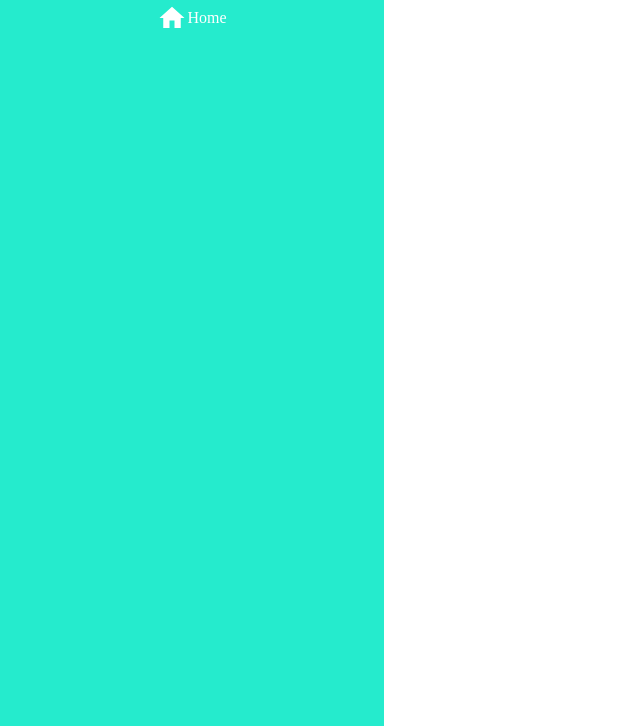
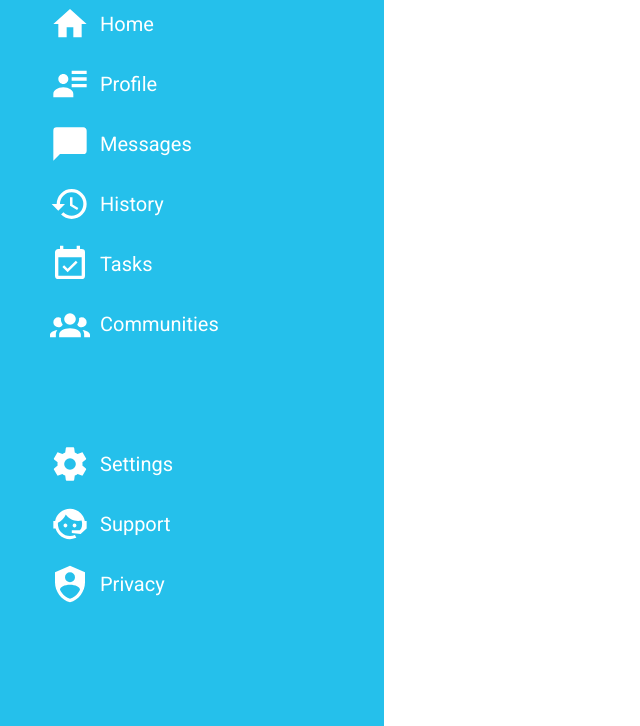
Before and after one commit to Slimdaddy254/admin-dashboard, a plain HTML site: page index.html in a window 1280 px wide. Shown: the part 74-800 px from the top of the page, without its empty margins (0-640 px from the left). Drawn offline with Linux system fonts and the light colour scheme.

Commit message:
Create left side bar with icons and text

```diff
--- a/index.html
+++ b/index.html
@@ -10,13 +10,47 @@
     <div class="grid">
         <div class="sidebar">
             <div class="logo-text">
-                <svg xmlns="http://www.w3.org/2000/svg" viewBox="0 0 24 24" width="30" height="30"><title>view-dashboard</title><path d="M13,3V9H21V3M13,21H21V11H13M3,21H11V15H3M3,13H11V3H3V13Z" fill="white"  /></svg>
+                <svg xmlns="http://www.w3.org/2000/svg" viewBox="0 0 24 24" width="30" height="30"><title>view-dashboard</title><path d="M13,3V9H21V3M13,21H21V11H13M3,21H11V15H3M3,13H11V3H3V13Z" fill="white" /></svg>
                 <h1>Dashboard</h1>
             </div>
             <div class="list-items">
                 <div class="icon-text">
-                    <svg xmlns="http://www.w3.org/2000/svg" viewBox="0 0 24 24" width="30" height="30"><title>home</title><path d="M10,20V14H14V20H19V12H22L12,3L2,12H5V20H10Z" fill="white" /></svg>
+                    <svg class="list-icons"xmlns="http://www.w3.org/2000/svg" viewBox="0 0 24 24"><title>home</title><path d="M10,20V14H14V20H19V12H22L12,3L2,12H5V20H10Z"/></svg>
                     <p>Home</p>
+                </div>
+                <div class="icon-text">
+                    <svg class="list-icons"xmlns="http://www.w3.org/2000/svg" viewBox="0 0 24 24"><title>account-details</title><path d="M11 9C11 10.66 9.66 12 8 12C6.34 12 5 10.66 5 9C5 7.34 6.34 6 8 6C9.66 6 11 7.34 11 9M14 20H2V18C2 15.79 4.69 14 8 14C11.31 14 14 15.79 14 18M22 12V14H13V12M22 8V10H13V8M22 4V6H13V4Z" /></svg>
+                    <p>Profile</p>
+                </div>
+                <div class="icon-text">
+                    <svg class="list-icons"xmlns="http://www.w3.org/2000/svg" viewBox="0 0 24 24"><title>message</title><path d="M20,2H4A2,2 0 0,0 2,4V22L6,18H20A2,2 0 0,0 22,16V4C22,2.89 21.1,2 20,2Z" /></svg>
+                    <p>Messages</p>
+                </div>
+                <div class="icon-text">
+                    <svg class="list-icons"xmlns="http://www.w3.org/2000/svg" viewBox="0 0 24 24"><title>history</title><path d="M13.5,8H12V13L16.28,15.54L17,14.33L13.5,12.25V8M13,3A9,9 0 0,0 4,12H1L4.96,16.03L9,12H6A7,7 0 0,1 13,5A7,7 0 0,1 20,12A7,7 0 0,1 13,19C11.07,19 9.32,18.21 8.06,16.94L6.64,18.36C8.27,20 10.5,21 13,21A9,9 0 0,0 22,12A9,9 0 0,0 13,3" /></svg>
+                    <p>History</p>
+                </div>
+                <div class="icon-text">
+                    <svg class="list-icons"xmlns="http://www.w3.org/2000/svg" viewBox="0 0 24 24"><title>calendar-check</title><path d="M19,19H5V8H19M19,3H18V1H16V3H8V1H6V3H5C3.89,3 3,3.9 3,5V19A2,2 0 0,0 5,21H19A2,2 0 0,0 21,19V5A2,2 0 0,0 19,3M16.53,11.06L15.47,10L10.59,14.88L8.47,12.76L7.41,13.82L10.59,17L16.53,11.06Z" /></svg>
+                    <p>Tasks</p>
+                </div>
+                <div class="icon-text">
+                    <svg class="list-icons"xmlns="http://www.w3.org/2000/svg" viewBox="0 0 24 24"><title>account-group</title><path d="M12,5.5A3.5,3.5 0 0,1 15.5,9A3.5,3.5 0 0,1 12,12.5A3.5,3.5 0 0,1 8.5,9A3.5,3.5 0 0,1 12,5.5M5,8C5.56,8 6.08,8.15 6.53,8.42C6.38,9.85 6.8,11.27 7.66,12.38C7.16,13.34 6.16,14 5,14A3,3 0 0,1 2,11A3,3 0 0,1 5,8M19,8A3,3 0 0,1 22,11A3,3 0 0,1 19,14C17.84,14 16.84,13.34 16.34,12.38C17.2,11.27 17.62,9.85 17.47,8.42C17.92,8.15 18.44,8 19,8M5.5,18.25C5.5,16.18 8.41,14.5 12,14.5C15.59,14.5 18.5,16.18 18.5,18.25V20H5.5V18.25M0,20V18.5C0,17.11 1.89,15.94 4.45,15.6C3.86,16.28 3.5,17.22 3.5,18.25V20H0M24,20H20.5V18.25C20.5,17.22 20.14,16.28 19.55,15.6C22.11,15.94 24,17.11 24,18.5V20Z" /></svg>
+                    <p>Communities</p>
+                </div>
+            </div>
+            <div class="list-items-below">
+                <div class="icon-text">
+                    <svg class="list-icons"xmlns="http://www.w3.org/2000/svg" viewBox="0 0 24 24"><title>cog</title><path d="M12,15.5A3.5,3.5 0 0,1 8.5,12A3.5,3.5 0 0,1 12,8.5A3.5,3.5 0 0,1 15.5,12A3.5,3.5 0 0,1 12,15.5M19.43,12.97C19.47,12.65 19.5,12.33 19.5,12C19.5,11.67 19.47,11.34 19.43,11L21.54,9.37C21.73,9.22 21.78,8.95 21.66,8.73L19.66,5.27C19.54,5.05 19.27,4.96 19.05,5.05L16.56,6.05C16.04,5.66 15.5,5.32 14.87,5.07L14.5,2.42C14.46,2.18 14.25,2 14,2H10C9.75,2 9.54,2.18 9.5,2.42L9.13,5.07C8.5,5.32 7.96,5.66 7.44,6.05L4.95,5.05C4.73,4.96 4.46,5.05 4.34,5.27L2.34,8.73C2.21,8.95 2.27,9.22 2.46,9.37L4.57,11C4.53,11.34 4.5,11.67 4.5,12C4.5,12.33 4.53,12.65 4.57,12.97L2.46,14.63C2.27,14.78 2.21,15.05 2.34,15.27L4.34,18.73C4.46,18.95 4.73,19.03 4.95,18.95L7.44,17.94C7.96,18.34 8.5,18.68 9.13,18.93L9.5,21.58C9.54,21.82 9.75,22 10,22H14C14.25,22 14.46,21.82 14.5,21.58L14.87,18.93C15.5,18.67 16.04,18.34 16.56,17.94L19.05,18.95C19.27,19.03 19.54,18.95 19.66,18.73L21.66,15.27C21.78,15.05 21.73,14.78 21.54,14.63L19.43,12.97Z" /></svg>
+                    <p>Settings</p>
+                </div>
+                <div class="icon-text">
+                    <svg class="list-icons"xmlns="http://www.w3.org/2000/svg" viewBox="0 0 24 24"><title>face-agent</title><path d="M18.72,14.76C19.07,13.91 19.26,13 19.26,12C19.26,11.28 19.15,10.59 18.96,9.95C18.31,10.1 17.63,10.18 16.92,10.18C13.86,10.18 11.15,8.67 9.5,6.34C8.61,8.5 6.91,10.26 4.77,11.22C4.73,11.47 4.73,11.74 4.73,12A7.27,7.27 0 0,0 12,19.27C13.05,19.27 14.06,19.04 14.97,18.63C15.54,19.72 15.8,20.26 15.78,20.26C14.14,20.81 12.87,21.08 12,21.08C9.58,21.08 7.27,20.13 5.57,18.42C4.53,17.38 3.76,16.11 3.33,14.73H2V10.18H3.09C3.93,6.04 7.6,2.92 12,2.92C14.4,2.92 16.71,3.87 18.42,5.58C19.69,6.84 20.54,8.45 20.89,10.18H22V14.67H22V14.69L22,14.73H21.94L18.38,18L13.08,17.4V15.73H17.91L18.72,14.76M9.27,11.77C9.57,11.77 9.86,11.89 10.07,12.11C10.28,12.32 10.4,12.61 10.4,12.91C10.4,13.21 10.28,13.5 10.07,13.71C9.86,13.92 9.57,14.04 9.27,14.04C8.64,14.04 8.13,13.54 8.13,12.91C8.13,12.28 8.64,11.77 9.27,11.77M14.72,11.77C15.35,11.77 15.85,12.28 15.85,12.91C15.85,13.54 15.35,14.04 14.72,14.04C14.09,14.04 13.58,13.54 13.58,12.91A1.14,1.14 0 0,1 14.72,11.77Z" /></svg>
+                    <p>Support</p>
+                </div>
+                <div class="icon-text">
+                    <svg class="list-icons"xmlns="http://www.w3.org/2000/svg" viewBox="0 0 24 24"><title>shield-account</title><path d="M12,1L3,5V11C3,16.55 6.84,21.74 12,23C17.16,21.74 21,16.55 21,11V5L12,1M12,5A3,3 0 0,1 15,8A3,3 0 0,1 12,11A3,3 0 0,1 9,8A3,3 0 0,1 12,5M17.13,17C15.92,18.85 14.11,20.24 12,20.92C9.89,20.24 8.08,18.85 6.87,17C6.53,16.5 6.24,16 6,15.47C6,13.82 8.71,12.47 12,12.47C15.29,12.47 18,13.79 18,15.47C17.76,16 17.47,16.5 17.13,17Z" /></svg>
+                    <p>Privacy</p>
                 </div>
             </div>
         </div>
--- a/style.css
+++ b/style.css
@@ -1,3 +1,4 @@
+@import url('https://fonts.googleapis.com/css2?family=Roboto:ital,wght@0,100;0,300;0,400;0,500;0,700;0,900;1,100;1,300;1,400;1,500;1,700;1,900&display=swap');
 *{
     margin: 0;
     padding: 0;
@@ -7,7 +8,7 @@
     grid-template-columns: 30% 70%;
 }
 .sidebar{
-    background-color: #25ebcd;
+    background-color: #25c0eb;
     height: 100vh;
     color: white;
 }
@@ -17,12 +18,28 @@
     justify-content: center;
     align-items: center;
     margin: 20px 0;
+    gap: 10px;
+    font-family: "Roboto", sans-serif;
 }
 .icon-text{
     display: flex;
     flex-direction: row;
-    justify-content: center;
+    justify-content: flex-start;
     align-items: center;
+    margin: 20px 50px;
+}
+.icon-text p{
+    margin-left: 10px;
+    font-size: 20px;
+    font-family: "Roboto", sans-serif;
+}
+.list-items-below{
+    margin-top: 100px;
+}
+.list-icons{
+    height: 40px;
+    width: 40px;
+    fill: rgb(255, 255, 255);
 }
 .main{
     background-color: white;
```
